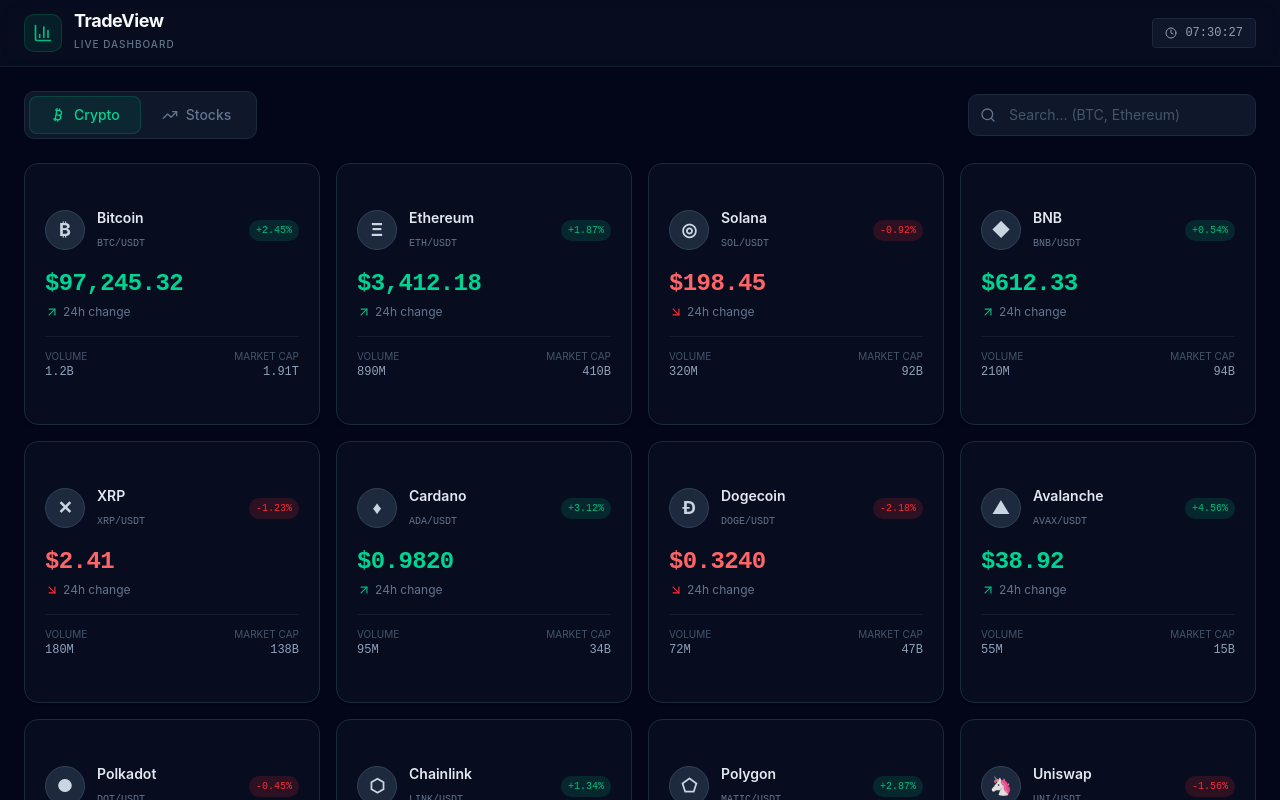
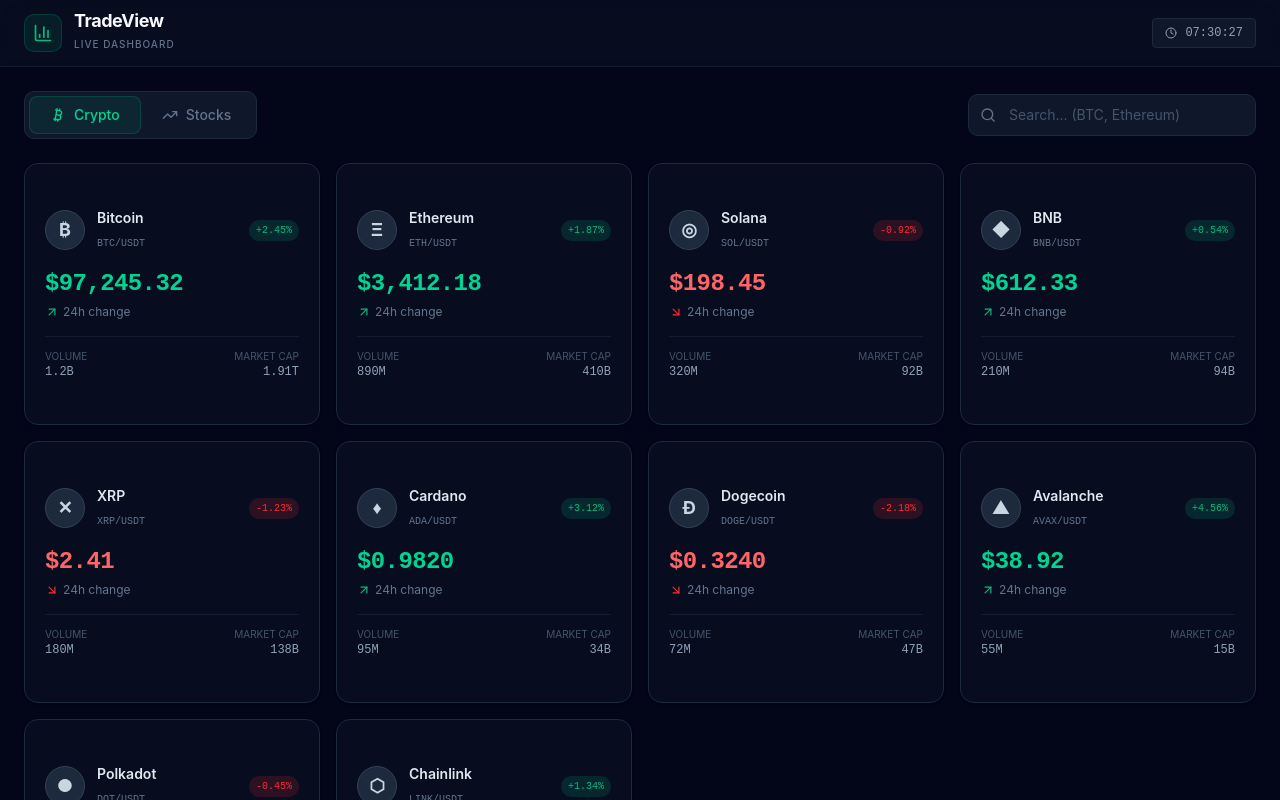
Before and after one commit to EyupEnsarKara/binance-websocket-live-chart, a React (Vite) app: page / in a window 1280 px wide. Shown: the top 800 px of the page. Built offline with nearby package versions, Linux system fonts and the light colour scheme.

Commit message:
refactor: remove MATIC and UNI entries from CRYPTO_DATA in CryptoPage for data simplification

```diff
--- a/src/pages/CryptoPage.jsx
+++ b/src/pages/CryptoPage.jsx
@@ -17,8 +17,7 @@
     { symbol: 'AVAX', name: 'Avalanche', pair: 'AVAX/USDT', price: 38.92, change: 4.56, volume: '55M', marketCap: '15B', logo: '▲' },
     { symbol: 'DOT', name: 'Polkadot', pair: 'DOT/USDT', price: 7.84, change: -0.45, volume: '42M', marketCap: '10B', logo: '●' },
     { symbol: 'LINK', name: 'Chainlink', pair: 'LINK/USDT', price: 18.23, change: 1.34, volume: '38M', marketCap: '11B', logo: '⬡' },
-    { symbol: 'MATIC', name: 'Polygon', pair: 'MATIC/USDT', price: 1.12, change: 2.87, volume: '31M', marketCap: '10B', logo: '⬠' },
-    { symbol: 'UNI', name: 'Uniswap', pair: 'UNI/USDT', price: 12.45, change: -1.56, volume: '28M', marketCap: '9.4B', logo: '🦄' },
+
 ];
 
 export default function CryptoPage() {
```
